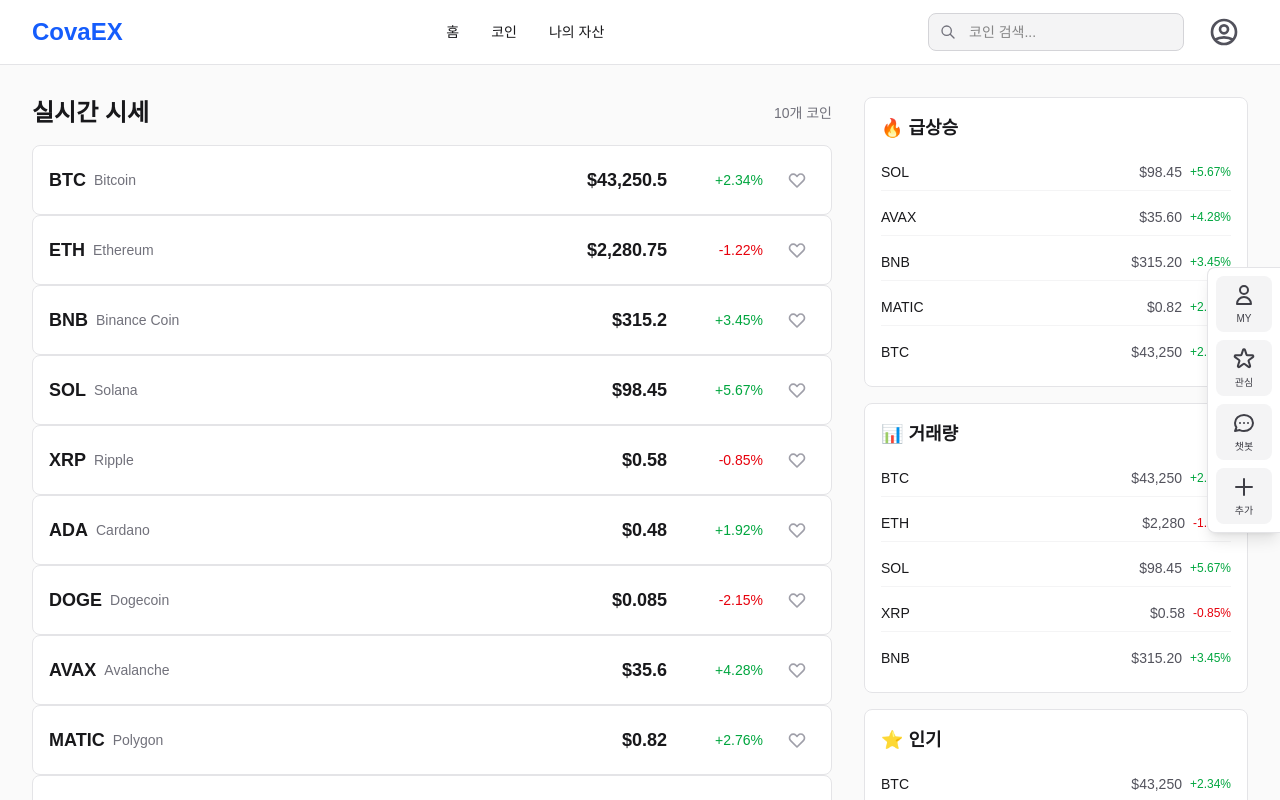
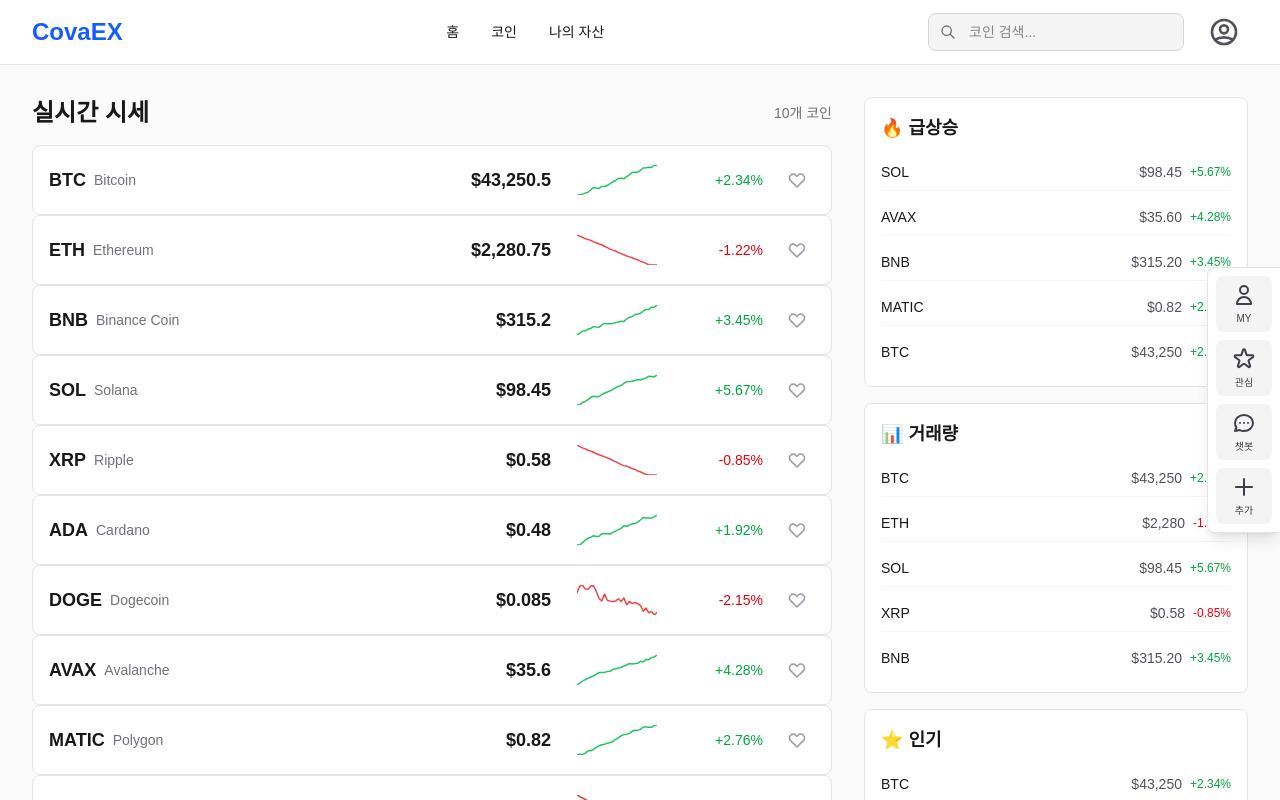
Before and after one commit to kyk02405/clouddx-project, a Next.js app: page / in a window 1280 px wide. Shown: the top 800 px of the page. Built offline with nearby package versions, Linux system fonts and the light colour scheme.

Commit message:
CVX-7 Add sparkline charts to coin list for 30-day price trends

```diff
--- a/components/CoinItem.tsx
+++ b/components/CoinItem.tsx
@@ -3,6 +3,7 @@
 import Link from "next/link";
 import { HeartIcon } from "./Icons";
 import { useLocalWatchlist } from "@/lib/hooks/useLocalWatchlist";
+import Sparkline from "./Sparkline";
 
 export interface Coin {
   symbol: string;
@@ -11,6 +12,7 @@
   change24h: number;
   volume24h: number;
   marketCap: number;
+  sparklineData: number[]; // 최근 30일 간의 가격 데이터
 }
 
 interface CoinItemProps {
@@ -42,6 +44,15 @@
             <p className="text-lg font-semibold text-zinc-900 dark:text-zinc-100">
               ${coin.price.toLocaleString()}
             </p>
+          </div>
+
+          {/* Sparkline Chart */}
+          <div className="hidden md:flex items-center justify-center min-w-[100px]">
+            <Sparkline
+              data={coin.sparklineData}
+              width={80}
+              height={30}
+            />
           </div>
 
           {/* Change 24h */}
--- a/components/CoinList.tsx
+++ b/components/CoinList.tsx
@@ -2,18 +2,38 @@
 
 import CoinItem, { Coin } from "./CoinItem";
 
+// Generate mock sparkline data (30 days)
+const generateSparklineData = (basePrice: number, trend: "up" | "down" | "volatile") => {
+  const days = 30;
+  const data: number[] = [];
+  let price = basePrice * 0.9; // Start from 90% of current price
+
+  for (let i = 0; i < days; i++) {
+    if (trend === "up") {
+      price += (Math.random() * 0.05 - 0.01) * basePrice; // Slightly upward trend
+    } else if (trend === "down") {
+      price += (Math.random() * 0.03 - 0.05) * basePrice; // Slightly downward trend
+    } else {
+      price += (Math.random() * 0.1 - 0.05) * basePrice; // Volatile
+    }
+    data.push(Math.max(price, 0));
+  }
+
+  return data;
+};
+
 // Mock data for demonstration
 const mockCoins: Coin[] = [
-  { symbol: "BTC", name: "Bitcoin", price: 43250.50, change24h: 2.34, volume24h: 28500000000, marketCap: 846000000000 },
-  { symbol: "ETH", name: "Ethereum", price: 2280.75, change24h: -1.22, volume24h: 14200000000, marketCap: 274000000000 },
-  { symbol: "BNB", name: "Binance Coin", price: 315.20, change24h: 3.45, volume24h: 1200000000, marketCap: 48500000000 },
-  { symbol: "SOL", name: "Solana", price: 98.45, change24h: 5.67, volume24h: 2100000000, marketCap: 42000000000 },
-  { symbol: "XRP", name: "Ripple", price: 0.58, change24h: -0.85, volume24h: 1800000000, marketCap: 31000000000 },
-  { symbol: "ADA", name: "Cardano", price: 0.48, change24h: 1.92, volume24h: 450000000, marketCap: 17000000000 },
-  { symbol: "DOGE", name: "Dogecoin", price: 0.085, change24h: -2.15, volume24h: 780000000, marketCap: 12000000000 },
-  { symbol: "AVAX", name: "Avalanche", price: 35.60, change24h: 4.28, volume24h: 680000000, marketCap: 13000000000 },
-  { symbol: "MATIC", name: "Polygon", price: 0.82, change24h: 2.76, volume24h: 420000000, marketCap: 7600000000 },
-  { symbol: "DOT", name: "Polkadot", price: 6.85, change24h: -1.45, volume24h: 290000000, marketCap: 9200000000 },
+  { symbol: "BTC", name: "Bitcoin", price: 43250.50, change24h: 2.34, volume24h: 28500000000, marketCap: 846000000000, sparklineData: generateSparklineData(43250.50, "up") },
+  { symbol: "ETH", name: "Ethereum", price: 2280.75, change24h: -1.22, volume24h: 14200000000, marketCap: 274000000000, sparklineData: generateSparklineData(2280.75, "down") },
+  { symbol: "BNB", name: "Binance Coin", price: 315.20, change24h: 3.45, volume24h: 1200000000, marketCap: 48500000000, sparklineData: generateSparklineData(315.20, "up") },
+  { symbol: "SOL", name: "Solana", price: 98.45, change24h: 5.67, volume24h: 2100000000, marketCap: 42000000000, sparklineData: generateSparklineData(98.45, "up") },
+  { symbol: "XRP", name: "Ripple", price: 0.58, change24h: -0.85, volume24h: 1800000000, marketCap: 31000000000, sparklineData: generateSparklineData(0.58, "down") },
+  { symbol: "ADA", name: "Cardano", price: 0.48, change24h: 1.92, volume24h: 450000000, marketCap: 17000000000, sparklineData: generateSparklineData(0.48, "up") },
+  { symbol: "DOGE", name: "Dogecoin", price: 0.085, change24h: -2.15, volume24h: 780000000, marketCap: 12000000000, sparklineData: generateSparklineData(0.085, "volatile") },
+  { symbol: "AVAX", name: "Avalanche", price: 35.60, change24h: 4.28, volume24h: 680000000, marketCap: 13000000000, sparklineData: generateSparklineData(35.60, "up") },
+  { symbol: "MATIC", name: "Polygon", price: 0.82, change24h: 2.76, volume24h: 420000000, marketCap: 7600000000, sparklineData: generateSparklineData(0.82, "up") },
+  { symbol: "DOT", name: "Polkadot", price: 6.85, change24h: -1.45, volume24h: 290000000, marketCap: 9200000000, sparklineData: generateSparklineData(6.85, "down") },
 ];
 
 export default function CoinList() {
--- /dev/null
+++ b/components/Sparkline.tsx
@@ -0,0 +1,59 @@
+interface SparklineProps {
+  data: number[];
+  width?: number;
+  height?: number;
+  color?: string;
+  className?: string;
+}
+
+export default function Sparkline({
+  data,
+  width = 80,
+  height = 30,
+  color,
+  className = ""
+}: SparklineProps) {
+  if (!data || data.length < 2) {
+    return <div className={className} style={{ width, height }} />;
+  }
+
+  const min = Math.min(...data);
+  const max = Math.max(...data);
+  const range = max - min || 1;
+
+  // Create SVG path
+  const points = data.map((value, index) => {
+    const x = (index / (data.length - 1)) * width;
+    const y = height - ((value - min) / range) * height;
+    return `${x},${y}`;
+  });
+
+  const pathD = `M ${points.join(" L ")}`;
+
+  // Determine color based on trend (first vs last value)
+  const isPositive = data[data.length - 1] >= data[0];
+  const strokeColor = color || (isPositive
+    ? "rgb(34, 197, 94)" // green-600
+    : "rgb(239, 68, 68)" // red-600
+  );
+
+  return (
+    <svg
+      width={width}
+      height={height}
+      className={className}
+      viewBox={`0 0 ${width} ${height}`}
+      preserveAspectRatio="none"
+    >
+      <path
+        d={pathD}
+        fill="none"
+        stroke={strokeColor}
+        strokeWidth="1.5"
+        strokeLinecap="round"
+        strokeLinejoin="round"
+        vectorEffect="non-scaling-stroke"
+      />
+    </svg>
+  );
+}
```
